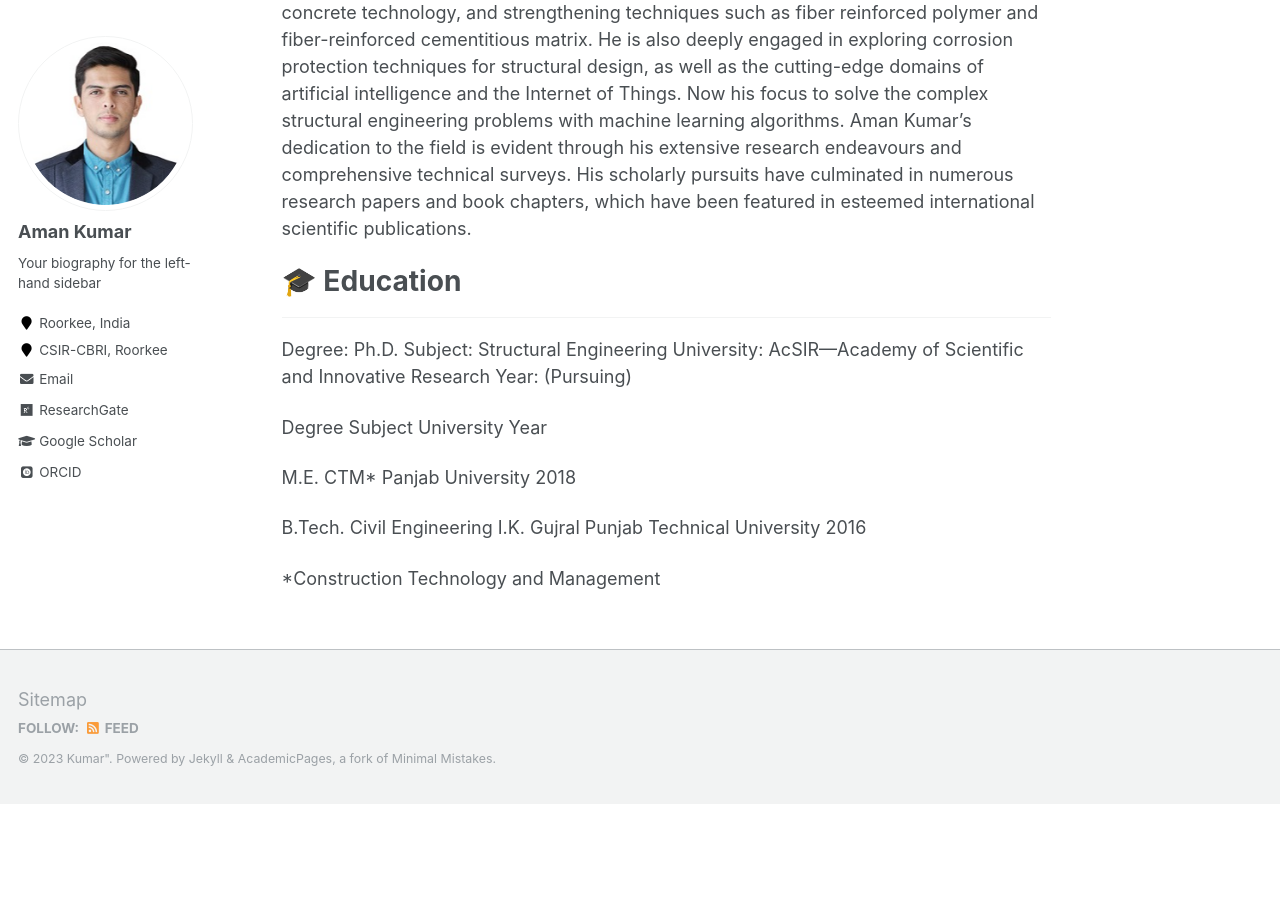
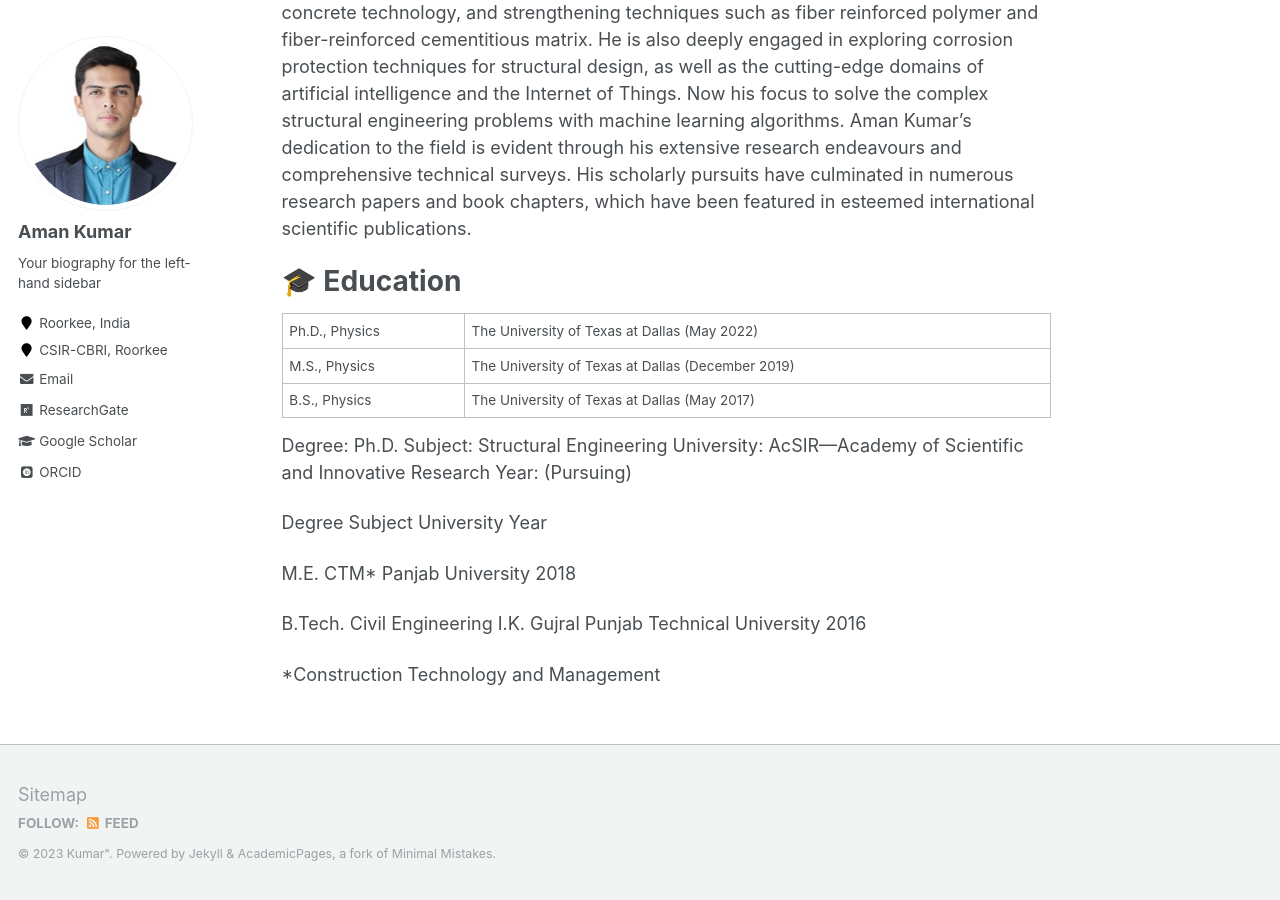
Before and after one commit to mndhiman55/profile, a Jekyll site: the page built from _pages/about.md, in a window 1280 px wide and 900 px high, scrolled down 534 px. Built offline with Jekyll 4.4.1, drawn with Linux system fonts in a browser that asks for light colours; some web fonts are replaced; before the commit the page ends 1338 px from its top, so only the background shows below that.

Commit message:
Update about.md

```diff
--- a/_pages/about.md
+++ b/_pages/about.md
@@ -23,7 +23,11 @@ Aman Kumar's dedication to the field is evident through his extensive research e
 🎓 Education
 ======
 
----
+Ph.D., Physics | The University of Texas at Dallas (May 2022)
+M.S., Physics | The University of Texas at Dallas (December 2019)
+B.S., Physics | The University of Texas at Dallas (May 2017)
+
+
 Degree: Ph.D.
 Subject: Structural Engineering
 University: AcSIR—Academy of Scientific and Innovative Research
```
